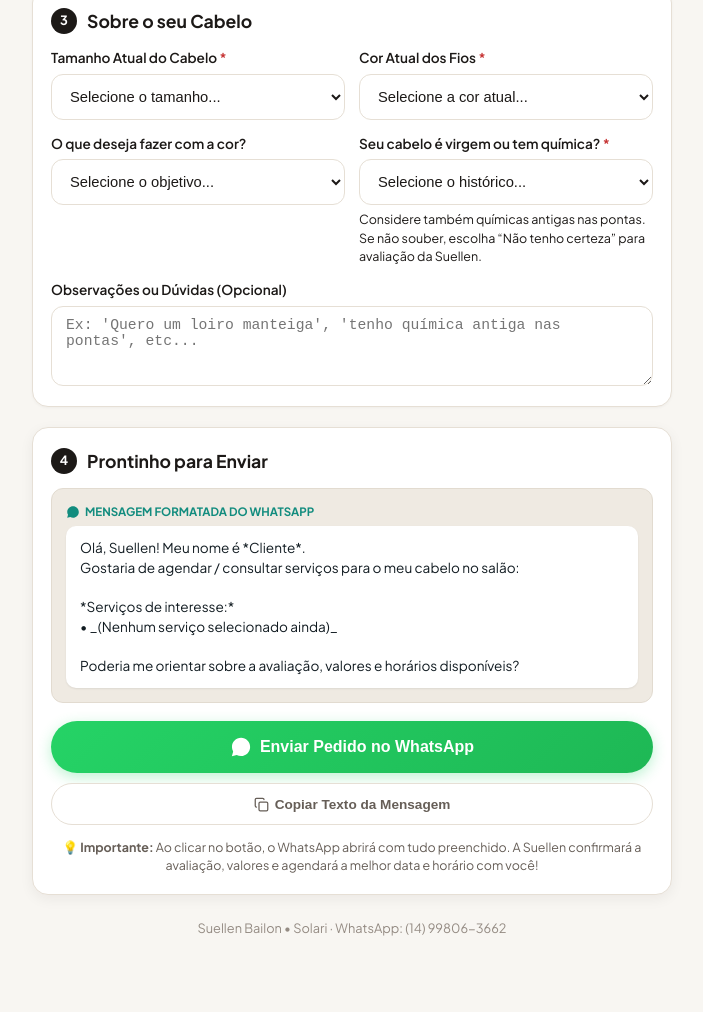
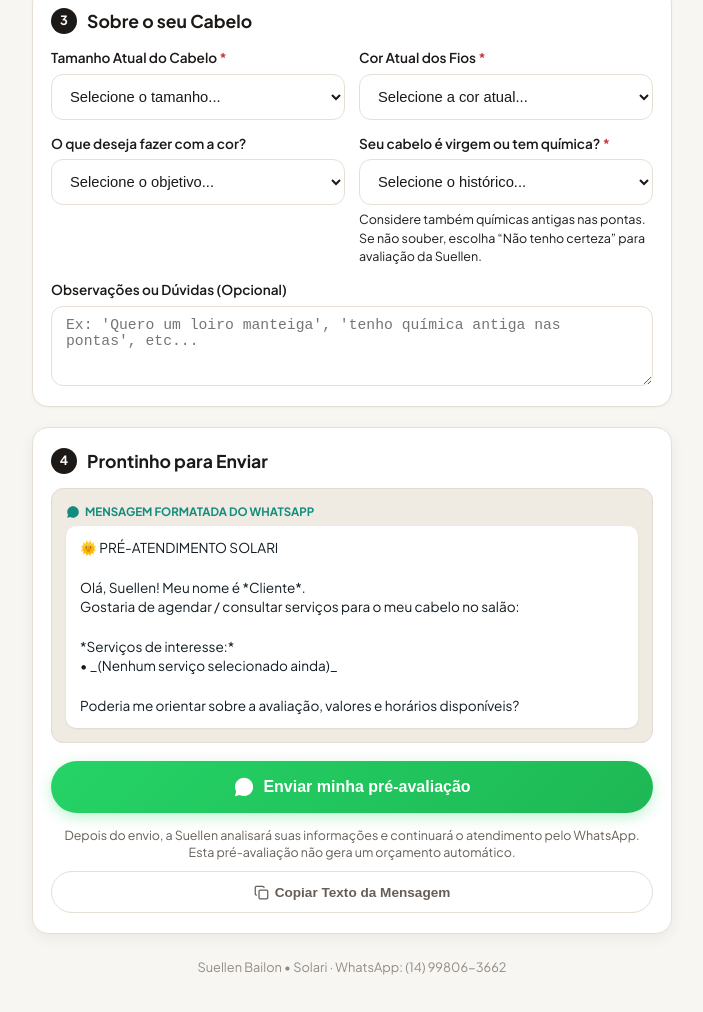
Before and after one commit to Schimidt06/salaodasu, a website: page index.html in a window 1280 px wide. Shown: the part 3871-4883 px from the top of the page, without its empty margins (288-991 px from the left). Drawn offline with nearby package versions, Linux system fonts and the light colour scheme; a web font is replaced by a local one.

Commit message:
feat: clarify pre-assessment flow and identify Solari messages

```diff
--- a/index.html
+++ b/index.html
@@ -169,17 +169,18 @@
 
       <button type="button" class="btn-whatsapp" id="btn-send-whatsapp">
         <svg width="22" height="22" viewBox="0 0 24 24" fill="currentColor"><path d="M12.04 2C6.58 2 2.13 6.45 2.13 11.91C2.13 13.66 2.59 15.36 3.45 16.86L2.05 22L7.3 20.62C8.75 21.41 10.38 21.83 12.04 21.83C17.5 21.83 21.95 17.38 21.95 11.92C21.95 6.46 17.5 2 12.04 2Z"/></svg>
-        <span>Enviar Pedido no WhatsApp</span>
+        <span>Enviar minha pré-avaliação</span>
       </button>
+
+      <p class="disclaimer-note">
+        Depois do envio, a Suellen analisará suas informações e continuará o atendimento pelo WhatsApp. Esta pré-avaliação não gera um orçamento automático.
+      </p>
 
       <button type="button" class="btn-copy" id="btn-copy-text">
         <svg width="15" height="15" viewBox="0 0 24 24" fill="none" stroke="currentColor" stroke-width="2" stroke-linecap="round" stroke-linejoin="round"><rect width="14" height="14" x="8" y="8" rx="2" ry="2"/><path d="M4 16c-1.1 0-2-.9-2-2V4c0-1.1.9-2 2-2h10c1.1 0 2 .9 2 2"/></svg>
         <span>Copiar Texto da Mensagem</span>
       </button>
 
-      <p class="disclaimer-note">
-        💡 <strong>Importante:</strong> Ao clicar no botão, o WhatsApp abrirá com tudo preenchido. A Suellen confirmará a avaliação, valores e agendará a melhor data e horário com você!
-      </p>
     </section>
 
     <!-- Footer -->
@@ -206,6 +207,6 @@
 
   <!-- Scripts -->
   <script src="js/catalog-data.js"></script>
-  <script src="js/app.js?v=20260929-2" charset="utf-8"></script>
+  <script src="js/app.js?v=20260929-3" charset="utf-8"></script>
 </body>
 </html>
--- a/js/app.js
+++ b/js/app.js
@@ -195,7 +195,8 @@ document.addEventListener('DOMContentLoaded', () => {
     const name = state.client.name.trim() || 'Cliente';
     const totalServices = state.selectedServices.size;
 
-    let msg = `Olá, Suellen! Meu nome é *${name}*.\n`;
+    let msg = `\u{1F31E} PRÉ-ATENDIMENTO SOLARI\n\n`;
+    msg += `Olá, Suellen! Meu nome é *${name}*.\n`;
     msg += `Gostaria de agendar / consultar serviços para o meu cabelo no salão:\n\n`;
 
     // Serviços
```
Also changed, not shown: tests/whatsapp.test.cjs (+4 -2 lines).
